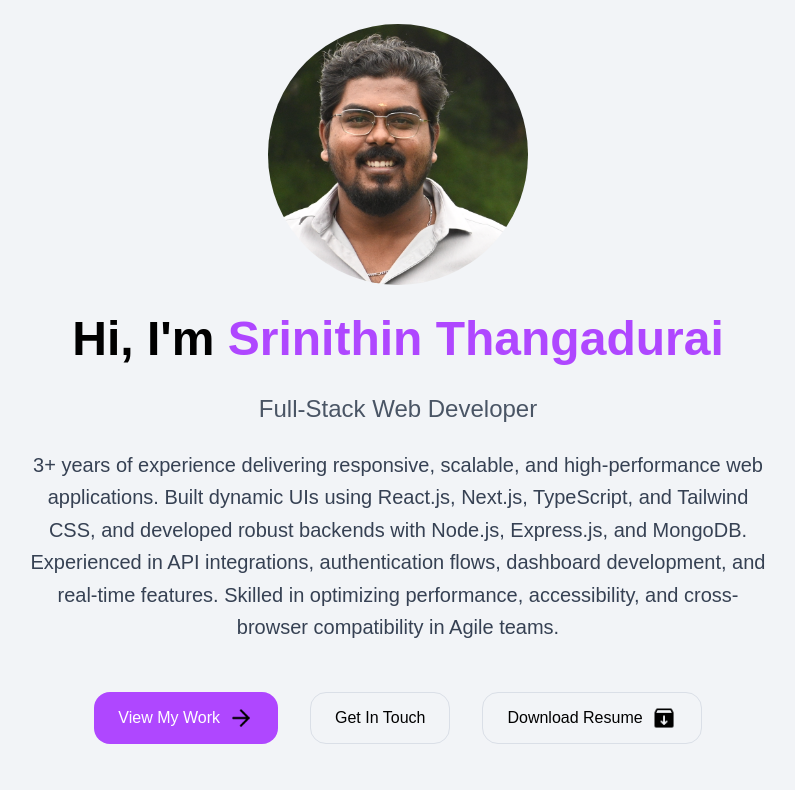
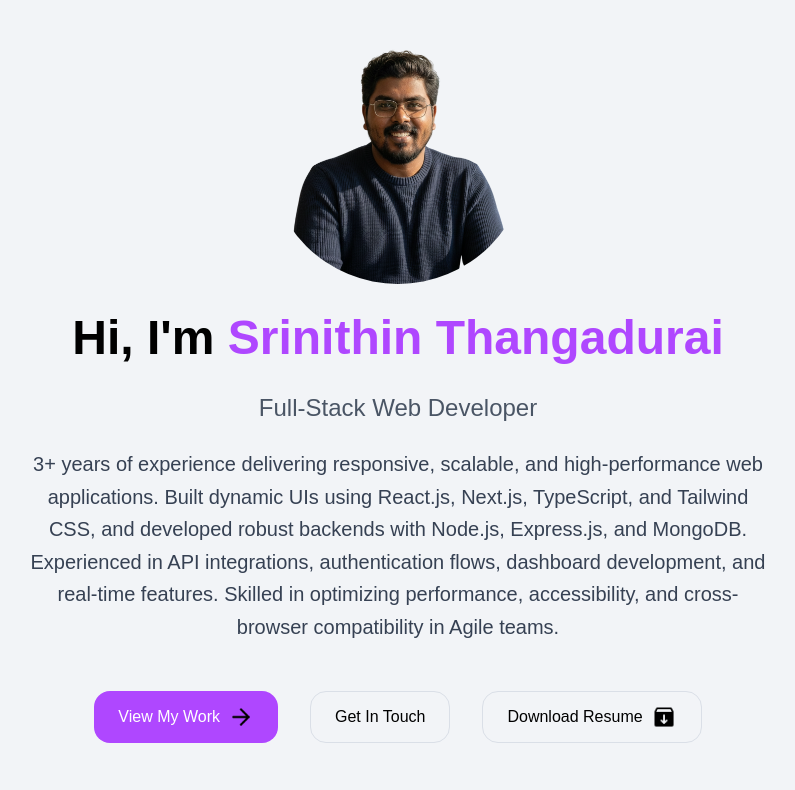
Before and after one commit to Srinithin-dev/portfolio, a Next.js app: page / in a window 1280 px wide. Shown: the top 790 px of the page, without its empty margins (242-1037 px from the left). Built offline with nearby package versions, Linux system fonts and the light colour scheme.

Commit message:
profile updated

```diff
--- a/app/components/Intro.tsx
+++ b/app/components/Intro.tsx
@@ -7,7 +7,7 @@ const Intro = () => {
       <div className="flex flex-col gap-6 items-center text-center relative">
         <Image
           alt="profile"
-          src="/profile.png"
+          src="/profiletrans.png"
           width={260}
           height={260}
           className="object-cover cursor-pointer rounded-full z-10
```
Also changed, not shown: public/profiletrans.png (added).
